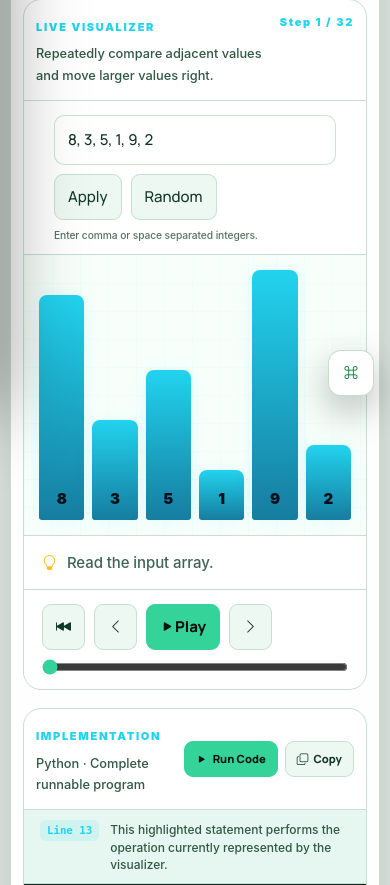
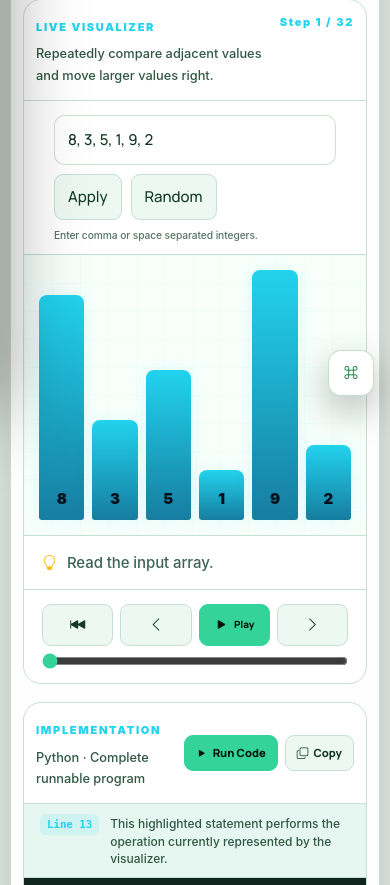
Before and after one commit to Hasan-Gazi-1617/personal-portfolio, a Django app: page /projects/algorithm-visual-studio/ in a window 390 px wide. Shown: the part 843-1728 px from the top of the page. Run offline with Django 5.2, Linux system fonts and the light colour scheme.

Commit message:
Apply responsive and production improvements

```diff
--- a/static/css/algorithm-studio.css
+++ b/static/css/algorithm-studio.css
@@ -80,3 +80,13 @@ html[data-theme="light"] .avs-code-card .avs-output-panel pre{background:#f5fcf8
   .avs-title-block h2{font-size:1.45rem}
   .avs-card-head{align-items:flex-start;flex-direction:column}
 }
+
+/* Clear, touch-friendly playback controls. */
+.avs-controls button{display:inline-flex;align-items:center;justify-content:center;gap:5px;min-height:40px;padding:7px 10px}
+.avs-controls button span{font-size:.68rem;font-weight:750}
+@media(max-width:520px){
+  .avs-controls{display:grid;grid-template-columns:repeat(4,minmax(0,1fr));gap:7px}
+  .avs-controls button{min-width:0;padding:7px 4px}
+  .avs-controls button span{font-size:.62rem}
+  .avs-controls .avs-timeline{grid-column:1/-1;width:100%;order:initial}
+}
```
